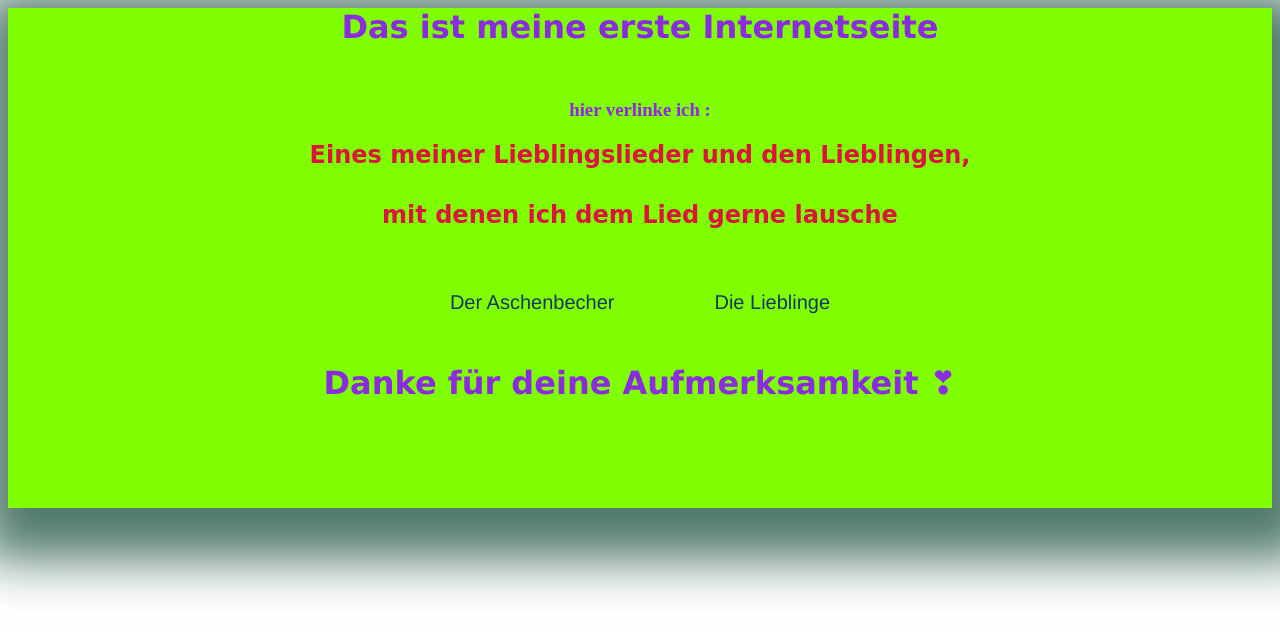
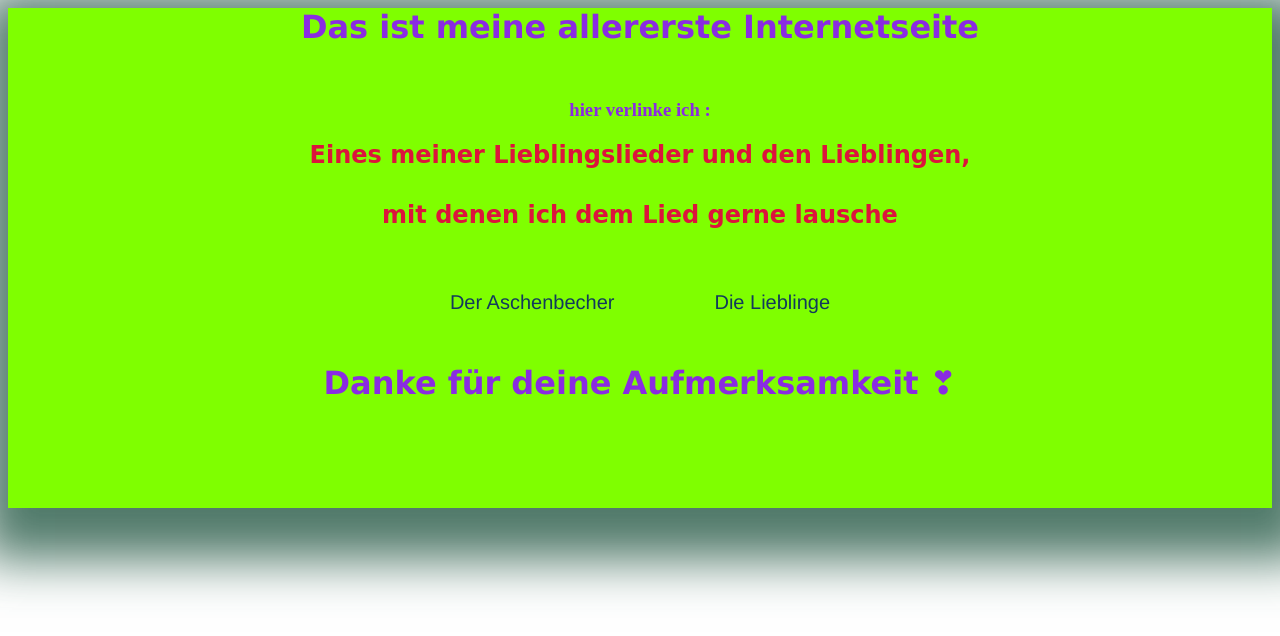
Before and after one commit to SandraSimon-Schmidt/Mein-allererstes-Projekt-, a plain HTML site: page indexfertigmein.html in a window 1280 px wide. Drawn offline with Linux system fonts and the light colour scheme.

Commit message:
Update indexfertigmein.html
allererste statt erste

```diff
--- a/indexfertigmein.html
+++ b/indexfertigmein.html
@@ -72,7 +72,7 @@
 
   <header>
 
-    <h5>Das ist meine erste Internetseite</h5>
+    <h5>Das ist meine allererste Internetseite</h5>
     <h3>hier verlinke ich :</h3>
 
     <h2>Eines meiner Lieblingslieder und den Lieblingen,</h2>
```
